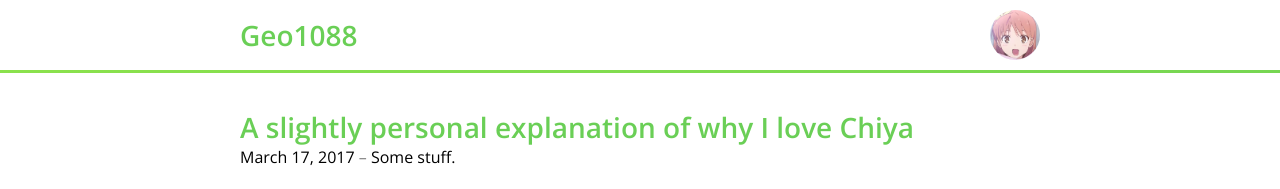
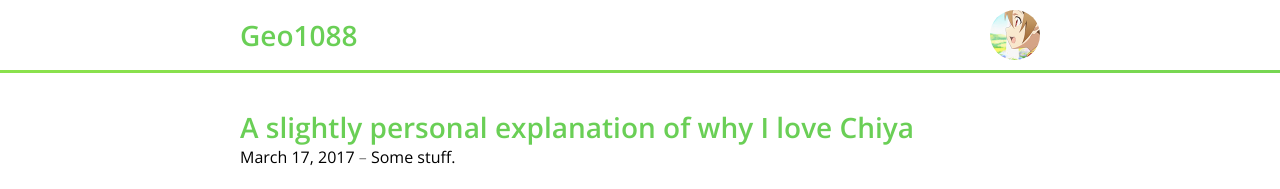
Before and after one commit to geo1088/geo1088.github.io, a Jekyll site: the page built from index.md, in a window 1280 px wide. Shown: the top 189 px of the page. Built offline with Jekyll 4.4.1, drawn with Linux system fonts in a browser that asks for light colours.

Commit message:
old stuff aaaaaaaaaaa

```diff
--- a/_includes/navbar.html
+++ b/_includes/navbar.html
@@ -1,7 +1,7 @@
 <nav>
     <div class="wrap">
         <a href="/"><h1 class="title">{{ site.title }}</h1></a>
-        <a href="/"><img class="avatar" src="/avatar.png" alt="Yui avatar" /></a>
+        <a href="/"><img class="avatar" src="/avatar.png" alt="hi mega :3" /></a>
         <!-- <input type="checkbox" id="nav-toggle"/>
         <label for="nav-toggle">Menu</label>
         <ul>
```
Also changed, not shown: avatar.png.
